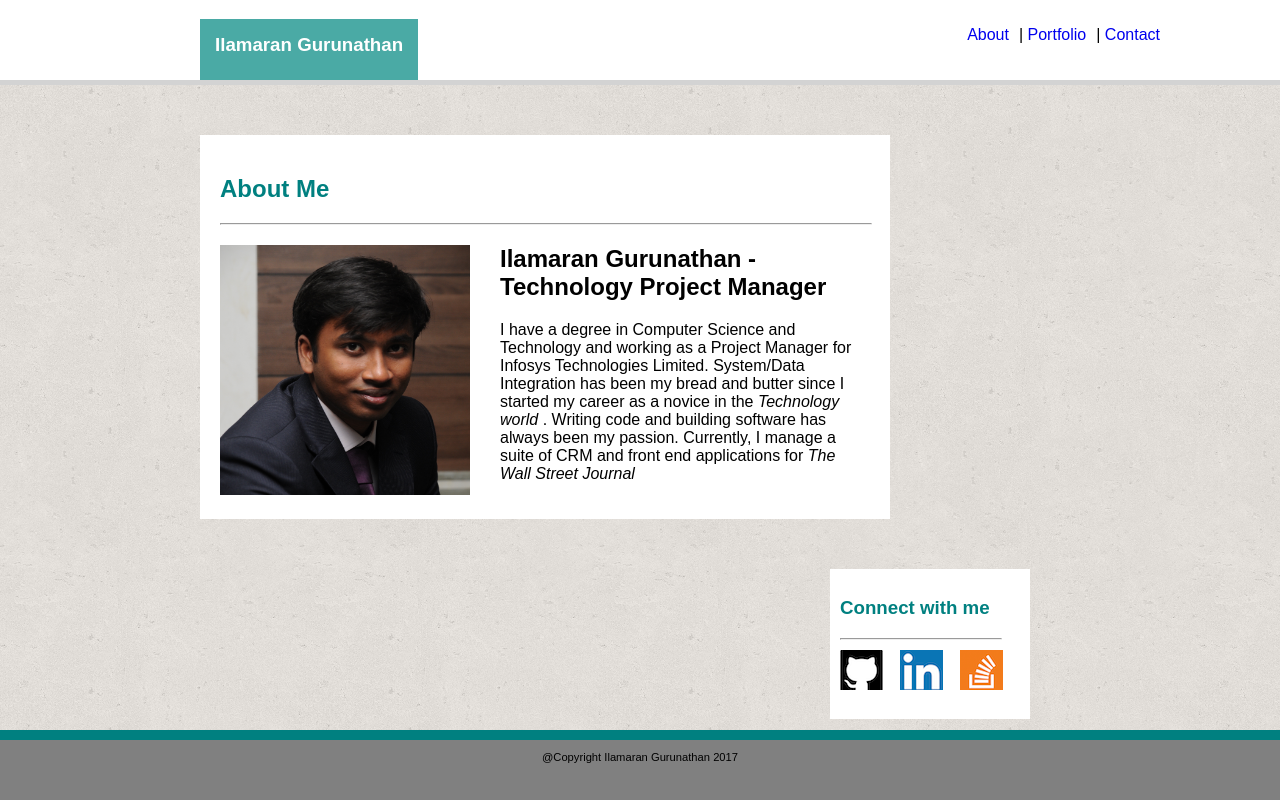
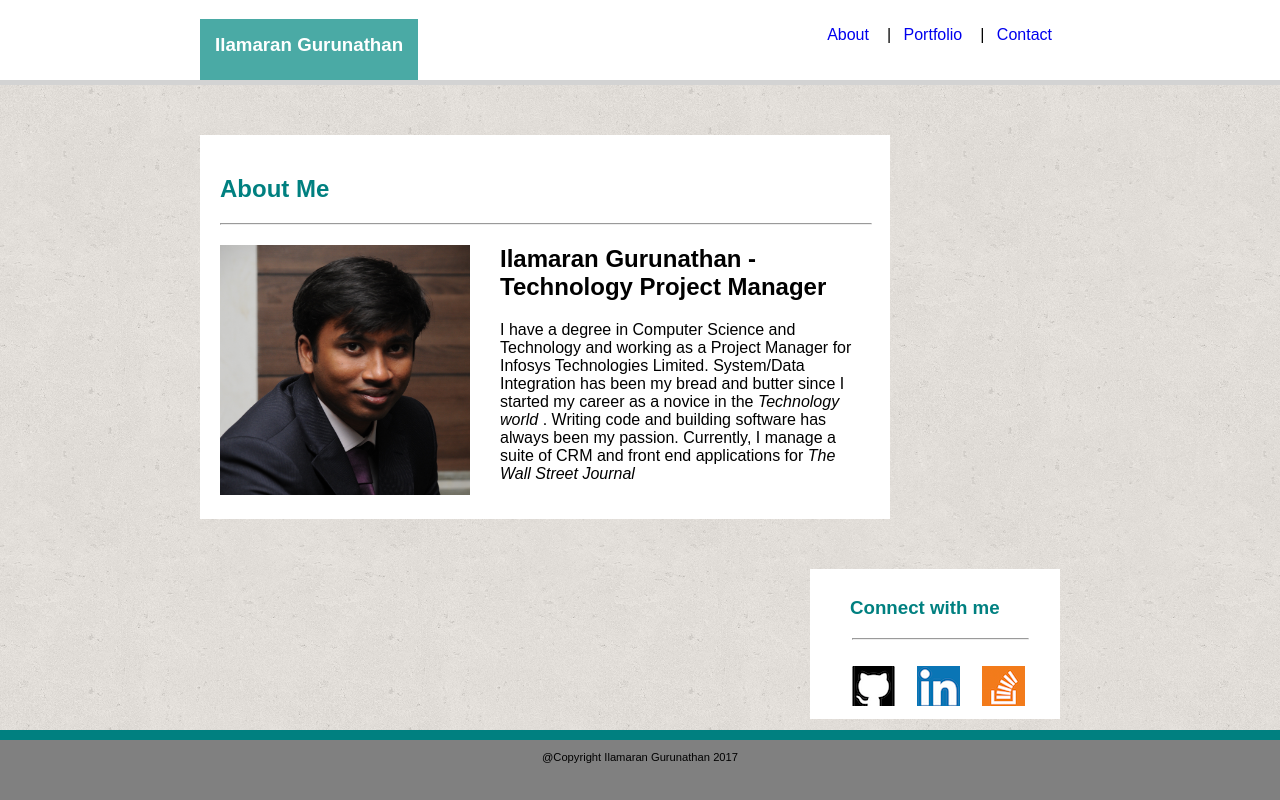
Before and after one commit to ilamarang/Basic-Portfolio, a plain HTML site: page index.html in a window 1280 px wide. Drawn offline with Linux system fonts and the light colour scheme.

Commit message:
Corrected side bar issues

```diff
--- a/assets/css/style.css
+++ b/assets/css/style.css
@@ -52,22 +52,33 @@ header h3 {
 
 
 nav {
-
-	float: right;
+	clear: left;
+	position: absolute;
 	padding-top:10px;
-	margin-right: 0;
+	right: 220px;
 
 
 }
 
-nav li {
+nav a {
+	padding: 0.2em 0.5em;
+}
 
-	float:left;
+nav ul{
+	display: inline-block;
+}
+
+nav ul li {
+
+	display: block;
+	float: left;
 	list-style:none;
 	margin-left:10px;
 
 
 }
+
+
 nav li a {
 
 	text-decoration: none;
@@ -82,7 +93,7 @@ nav li a {
 	{
 		color:white;
 		background-color: teal;
-
+		border-radius: 20px;
 
 	}
 
@@ -162,28 +173,31 @@ article img {
 aside {
 
 	float: right;
-	width: 180px;
+	width: 220px;
 	height: 140px;
-	margin-right: 250px;
+	margin-right: 220px;
 	background-color: white;
 	margin-top: 50px;
-	padding-left:10px;
+	padding-left:20px;
 	padding-right: 10px;
 	padding-top: 10px;
+
 
 }
 
 aside h3 {
 
 	color: teal;
+	padding-left:20px;
 }
 
 aside hr {
 
-	width: 160px;
+	width: 150px;
 	color: grey;
-	padding:0;
-	margin:0;
+	padding-left:25px;
+
+
 
 }
 
@@ -197,7 +211,7 @@ aside hr {
 
 	list-style:none;
 	float:left;
-	margin:0;
+	margin-right:5px;
 	padding:0;
 	list-style-position:inside;
 
@@ -205,8 +219,8 @@ aside hr {
 
 ul.social_media {
 
-	margin:0;
 	padding:0;
+	margin-left:22px;
 	padding-top:10px;
 }
 
```
